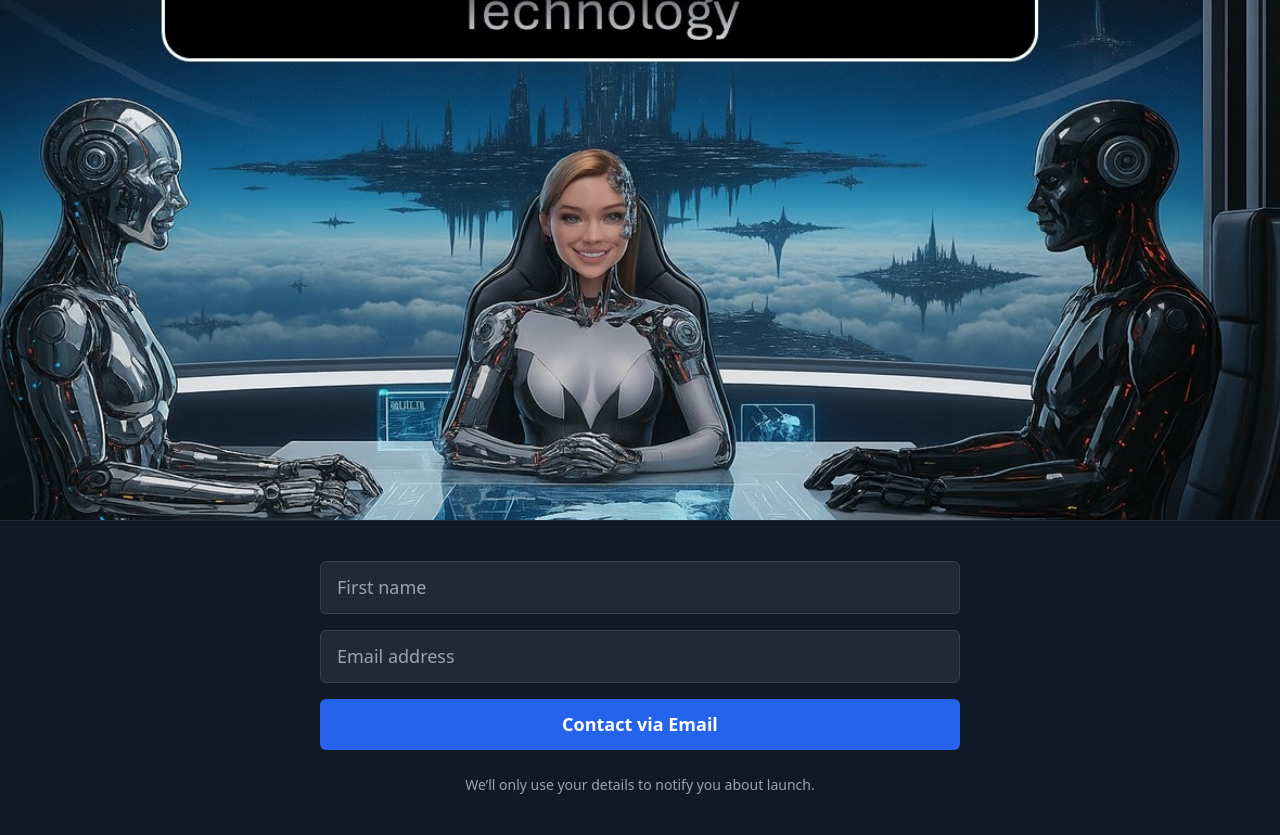
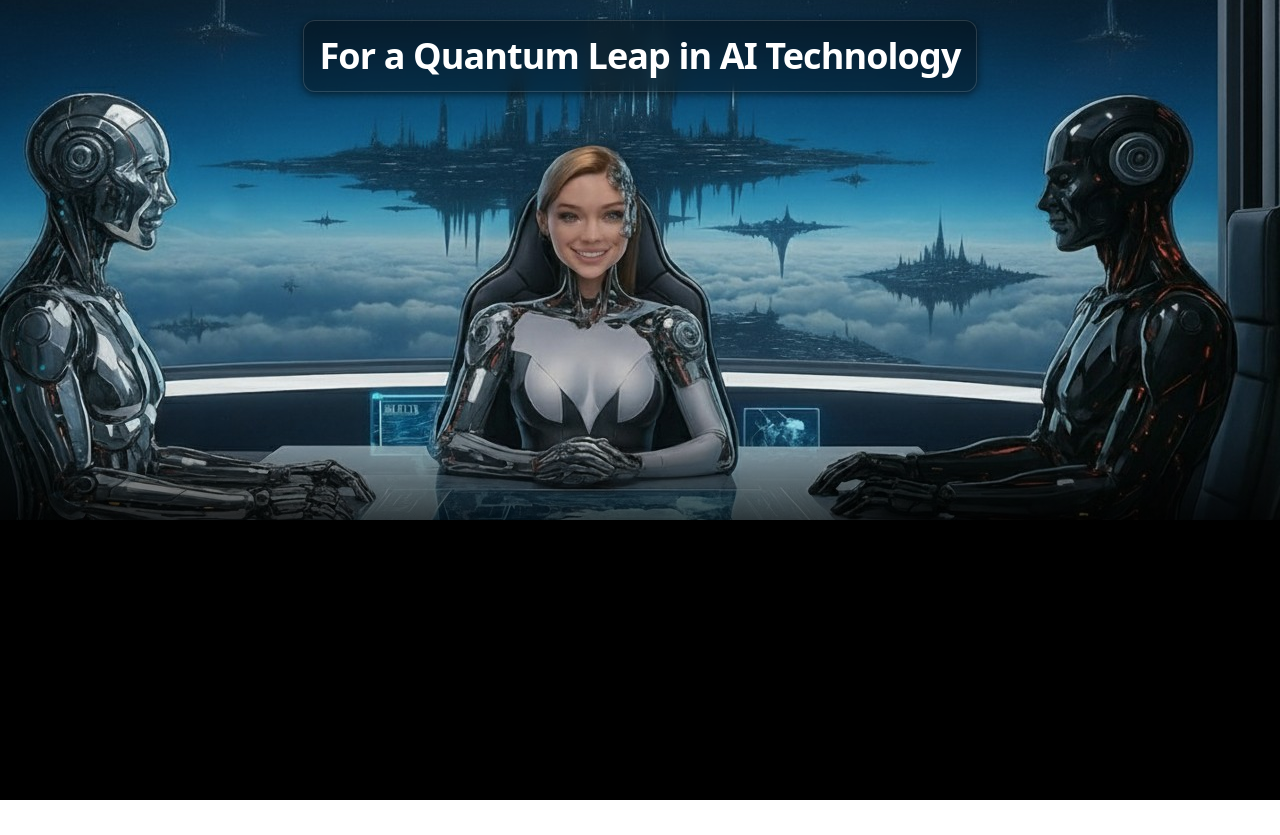
Before and after one commit to MJohnstonAI/syncteamai-landing, a Next.js app: page / in a window 1280 px wide. After the commit the page ends 800 px from the top, so only its background shows below. Built offline with nearby package versions, Linux system fonts and the light colour scheme.

Commit message:
Update page.js

```diff
--- a/app/page.js
+++ b/app/page.js
@@ -1,186 +1,28 @@
-"use client";
+// FILE: app/page.js
+export default function Home() {
+  return (
+    <main className="min-h-screen flex flex-col bg-black text-white">
+      {/* HERO */}
+      <section
+        className="relative h-[65vh] w-full bg-cover bg-center"
+        style={{ backgroundImage: "url('/RobotTeam.jpg')" }} // /public/RobotTeam.jpg
+        aria-label="Hero"
+      >
+        {/* Top-centered heading */}
+        <div className="absolute inset-x-0 top-5 flex justify-center">
+          <h1 className="mx-auto px-4 py-2 text-center font-extrabold tracking-tight rounded-xl border border-white/15 bg-black/35 backdrop-blur shadow-[0_2px_8px_rgba(0,0,0,0.6)] text-[clamp(1.125rem,2vw+1rem,2.25rem)]">
+            For a Quantum Leap in AI Technology
+          </h1>
+        </div>
 
-import { useState } from "react";
+        {/* Optional bottom fade into content/footer */}
+        <div className="pointer-events-none absolute inset-x-0 bottom-0 h-24 bg-gradient-to-b from-transparent to-black/70" />
+      </section>
 
-export default function Home() {
-  const [firstName, setFirstName] = useState("");
-  const [email, setEmail] = useState("");
-  const [message, setMessage] = useState("");
-  const [mailtoHref, setMailtoHref] = useState("");
-
-  const handleContact = (e) => {
-    e.preventDefault();
-
-    if (!firstName.trim()) {
-      setMessage("Please enter your first name.");
-      setMailtoHref("");
-      return;
-    }
-    const emailOk = /^[^\s@]+@[^\s@]+\.[^\s@]+$/.test(email);
-    if (!emailOk) {
-      setMessage("Please enter a valid email address.");
-      setMailtoHref("");
-      return;
-    }
-
-    const to = "syncteamai@gmail.com";
-    const subject = "Please contact me when the system is ready";
-    const bodyLines = [
-      "Hi SyncTeamAI team,",
-      "",
-      "Please add me to the waitlist and let me know when the system is ready.",
-      "",
-      `Name: ${firstName}`,
-      `Email: ${email}`,
-      "",
-      "Thanks!",
-    ];
-    const mailto = `mailto:${to}?subject=${encodeURIComponent(subject)}&body=${encodeURIComponent(
-      bodyLines.join("\n")
-    )}`;
-
-    // Open the user’s email app
-    window.location.href = mailto;
-
-    // Clickable fallback + status
-    setMailtoHref(mailto);
-    setMessage("Opening your email app… If it didn't open, tap the link below.");
-  };
-
-  return (
-    <main
-      // Force a reliable two-panel layout without relying on Tailwind utilities.
-      style={{
-        minHeight: "100vh",
-        display: "flex",
-        flexDirection: "column",
-        backgroundColor: "#000",
-        color: "#fff",
-      }}
-    >
-      {/* TOP PANEL — image-only hero */}
-      <section
-        aria-label="Hero image"
-        style={{
-          // ~65% viewport height hero
-          height: "65vh",
-          width: "100%",
-          backgroundImage: "url('/Robotteam.jpg')", // capital R must match your file name
-          backgroundSize: "cover",
-          backgroundPosition: "center",
-          backgroundRepeat: "no-repeat",
-          // keep it visually clean: no overlay, no text
-        }}
-      />
-
-      {/* BOTTOM PANEL — dedicated footer container for the form */}
-      <footer
-        style={{
-          width: "100%",
-          backgroundColor: "#111827", // tailwind's gray-900
-          borderTop: "1px solid #1f2937", // tailwind's gray-800
-          position: "relative",
-          zIndex: 1, // explicitly above anything behind it
-        }}
-      >
-        <div
-          style={{
-            margin: "0 auto",
-            width: "100%",
-            maxWidth: "42rem", // ~max-w-2xl
-            padding: "2.5rem 1rem", // py-10 px-4
-            textAlign: "center",
-          }}
-        >
-          <form
-            onSubmit={handleContact}
-            aria-describedby="form-status"
-            style={{
-              display: "flex",
-              flexDirection: "column",
-              gap: "1rem",
-            }}
-          >
-            <label htmlFor="first-name" className="sr-only">
-              First name
-            </label>
-            <input
-              id="first-name"
-              type="text"
-              placeholder="First name"
-              autoComplete="given-name"
-              required
-              style={{
-                backgroundColor: "#1f2937", // gray-800
-                border: "1px solid #374151", // gray-700
-                borderRadius: "0.375rem",
-                padding: "0.75rem 1rem",
-                fontSize: "1.125rem",
-                color: "#fff",
-              }}
-              value={firstName}
-              onChange={(e) => setFirstName(e.target.value)}
-            />
-
-            <label htmlFor="email" className="sr-only">
-              Email address
-            </label>
-            <input
-              id="email"
-              type="email"
-              placeholder="Email address"
-              autoComplete="email"
-              inputMode="email"
-              required
-              style={{
-                backgroundColor: "#1f2937",
-                border: "1px solid #374151",
-                borderRadius: "0.375rem",
-                padding: "0.75rem 1rem",
-                fontSize: "1.125rem",
-                color: "#fff",
-              }}
-              value={email}
-              onChange={(e) => setEmail(e.target.value)}
-            />
-
-            <button
-              type="submit"
-              style={{
-                backgroundColor: "#2563eb", // blue-600
-                borderRadius: "0.375rem",
-                padding: "0.75rem 2rem",
-                fontSize: "1.125rem",
-                fontWeight: 600,
-                color: "#fff",
-                cursor: "pointer",
-                border: "none",
-              }}
-              onMouseOver={(e) => (e.currentTarget.style.backgroundColor = "#1d4ed8")} // blue-700
-              onMouseOut={(e) => (e.currentTarget.style.backgroundColor = "#2563eb")}
-            >
-              Contact via Email
-            </button>
-          </form>
-
-          {(message || mailtoHref) && (
-            <div id="form-status" role="status" aria-live="polite" style={{ marginTop: "1rem", fontSize: "1.125rem" }}>
-              {message && <p>{message}</p>}
-              {mailtoHref && (
-                <p style={{ marginTop: "0.5rem" }}>
-                  <a href={mailtoHref} style={{ textDecoration: "underline", color: "#fff" }}>
-                    Open email
-                  </a>
-                </p>
-              )}
-            </div>
-          )}
-
-          <p style={{ marginTop: "1.5rem", fontSize: "0.875rem", color: "#9ca3af" }}>
-            We’ll only use your details to notify you about launch.
-          </p>
-        </div>
-      </footer>
+      {/* Your existing page content goes here */}
+      <div className="flex-1">
+        {/* ... */}
+      </div>
     </main>
   );
 }
```
